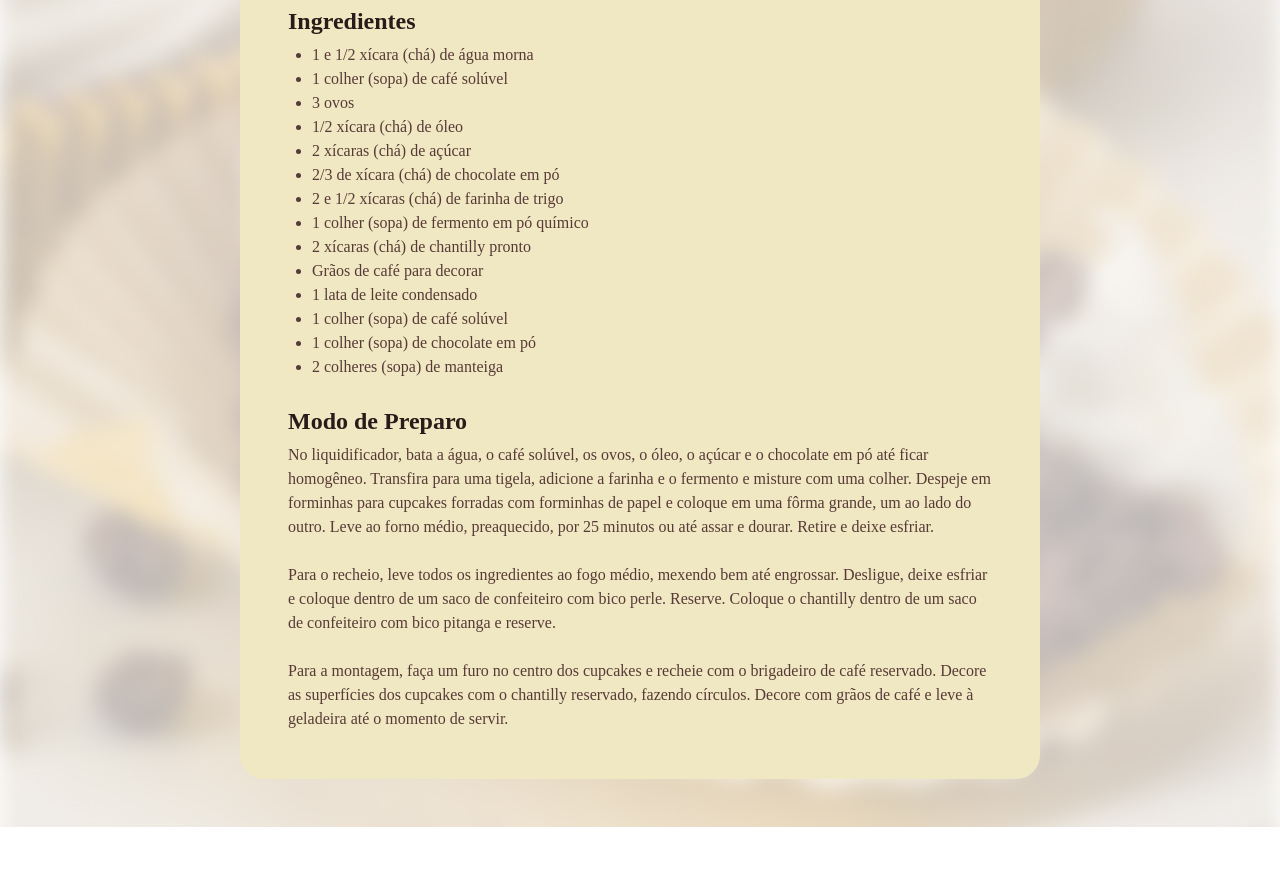
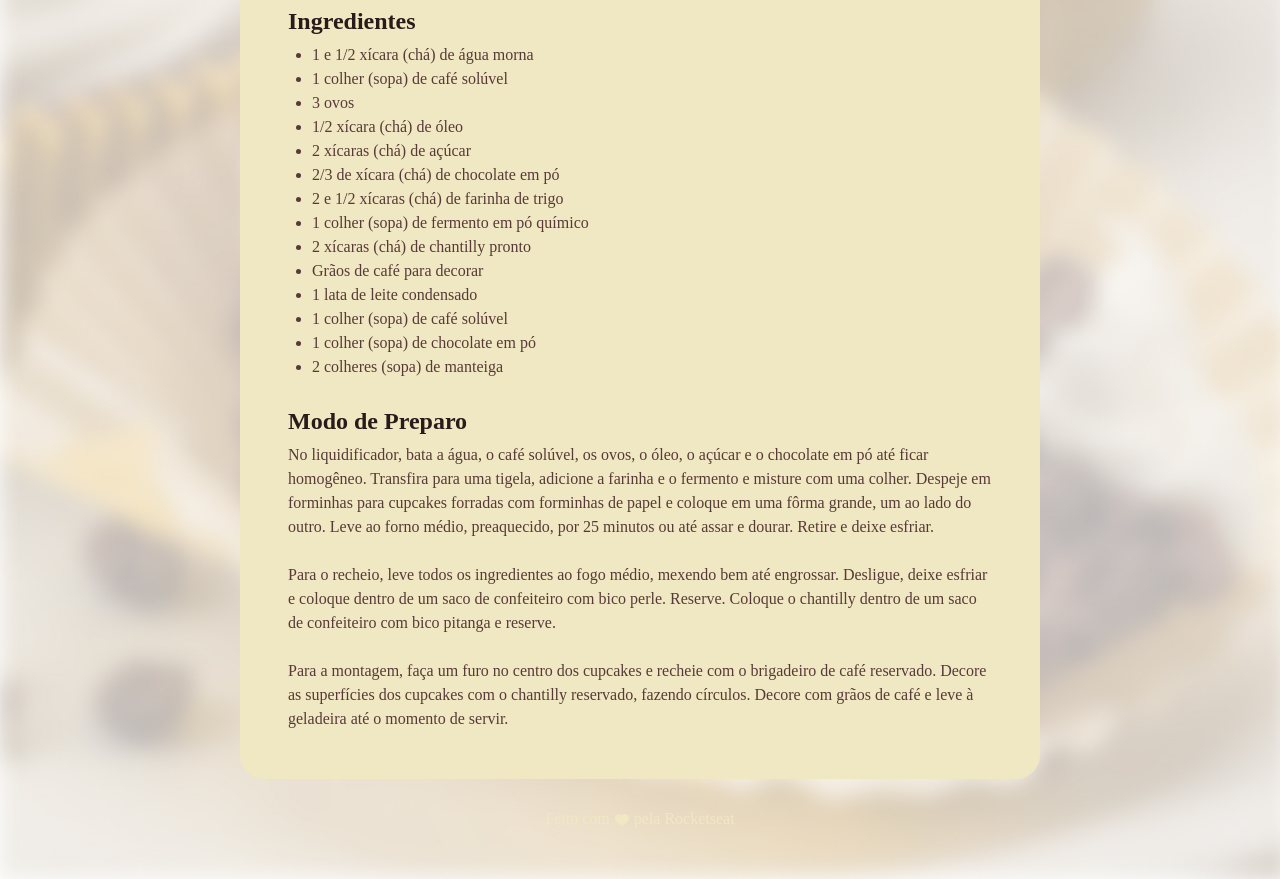
Before and after one commit to JoaoMagnago/mba-01-receita, a plain HTML site: page index.html in a window 1280 px wide. Shown: the part 720-1599 px from the top of the page. Before the commit the page ends 1547 px from the top, so only its background shows below. Drawn offline with Linux system fonts and the light colour scheme; a web font is replaced by a local one.

Commit message:
feat: add footer element and styles

```diff
--- a/index.html
+++ b/index.html
@@ -73,6 +73,10 @@
       </section>
     </main>
   </div>
+
+  <footer>
+    Feito com <img src="assets/heart.svg" alt="Emoji de coracao"> pela Rocketseat
+  </footer>
 </body>
 
 </html>
--- a/style.css
+++ b/style.css
@@ -20,7 +20,7 @@ body {
   padding: 24px;
   background-color: #F0E8C2;
   border-radius: 24px;
-  margin: 48px auto;
+  margin: 48px auto 28px;
 }
 
 img {
@@ -57,3 +57,13 @@ h1, h2 {
 ul {
   padding-left: 24px;
 }
+
+footer {
+  color: #F0E8C2;
+  text-align: center;
+  padding-bottom: 48px;
+}
+
+footer img {
+  vertical-align: middle;
+}
```
Also changed, not shown: assets/heart.svg (added).
